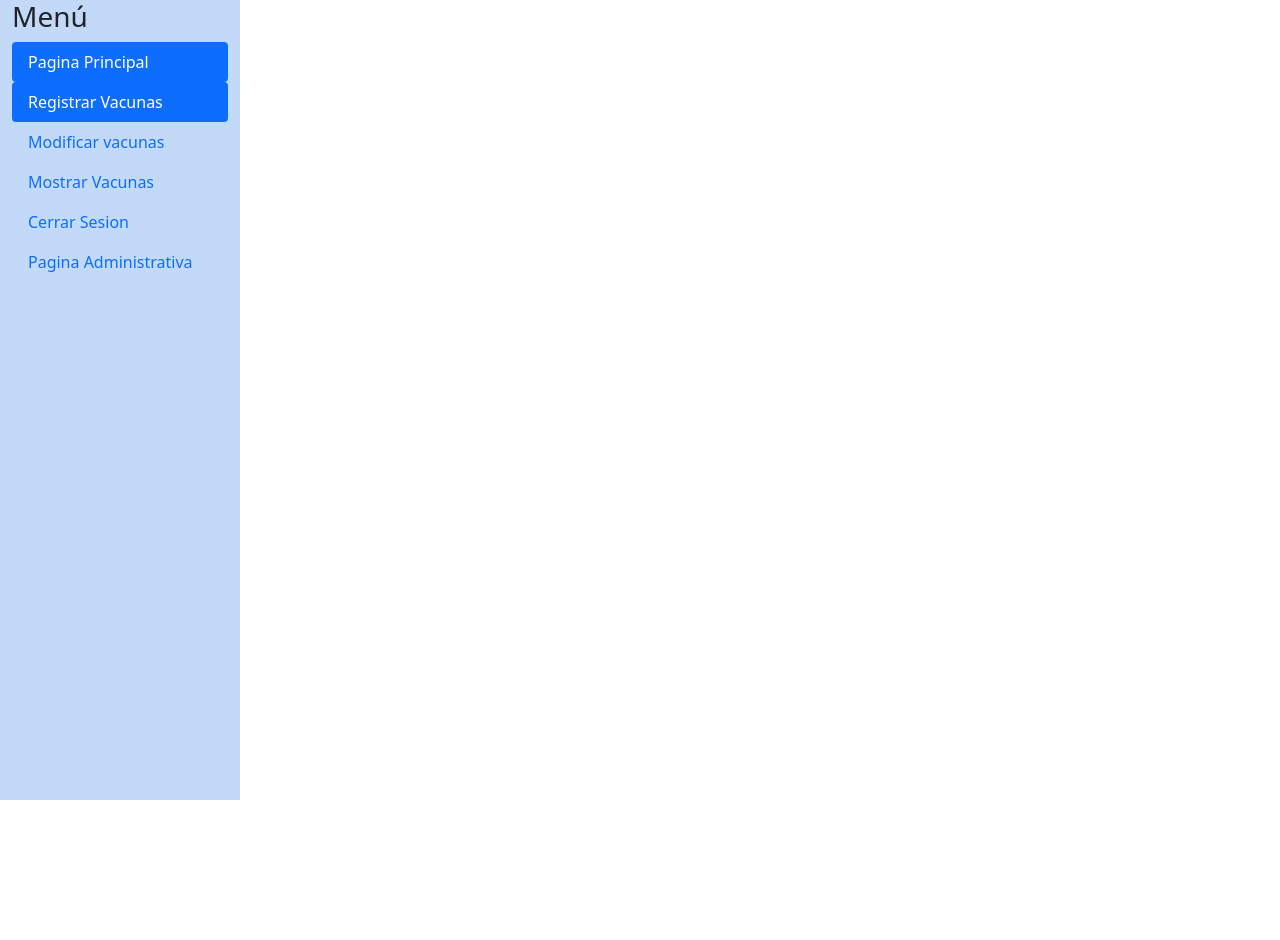
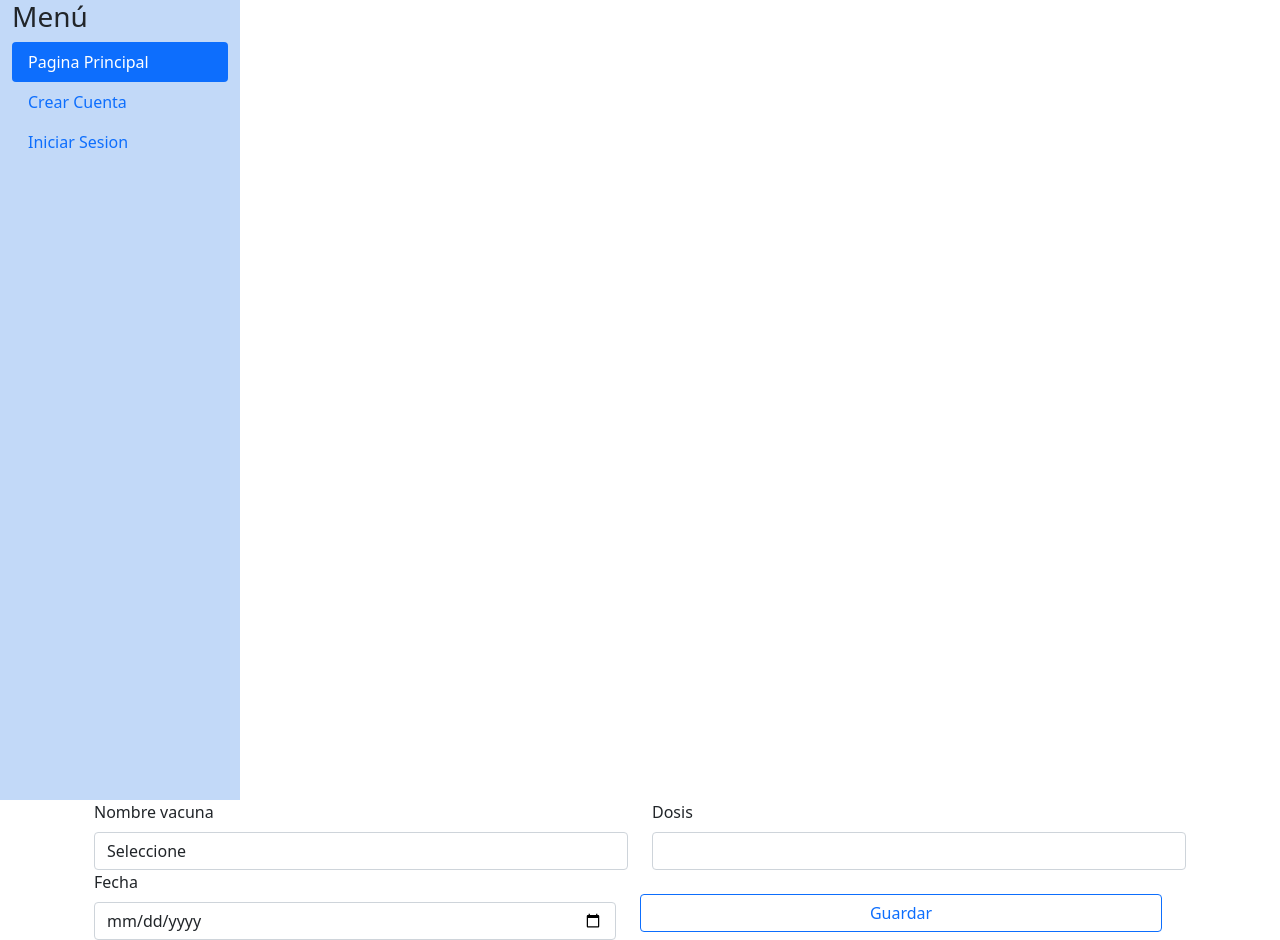
Before and after one commit to wild320/vacunaClientReact, a React app: page /RegistrarVacunas in a window 1280 px wide. Before the commit the page ends 800 px from the top, so only its background shows below. Built offline with nearby package versions, Linux system fonts and the light colour scheme.

Commit message:
Registrar vacuna

```diff
--- a/src/components/Formularios/MostrarVacunasCard.js
+++ b/src/components/Formularios/MostrarVacunasCard.js
@@ -1,10 +1,11 @@
 import React from 'react'
-import { Table } from 'react-bootstrap'
+import { Container, Table } from 'react-bootstrap'
 
 
 function MostrarVacunasCard() {
     return (
-      <Table striped bordered hover variant="dark">
+      <Container>
+         <Table striped bordered hover variant="dark">
         <thead>
         <tr>
           <th scope="col">#</th>
@@ -35,6 +36,9 @@ function MostrarVacunasCard() {
       </tbody>
 
 </Table>
+
+      </Container>
+
     )
 }
 
--- a/src/components/Formularios/RegistrarVacunasForm.js
+++ b/src/components/Formularios/RegistrarVacunasForm.js
@@ -1,17 +1,15 @@
 import React from 'react'
-import {Form} from "react-bootstrap"
+import { Form, Row, Col, Button, Container } from "react-bootstrap";
 
 function RegistrarVacunasForm() {
-
-    return (
-
-            <Form class="container" action="#" method="post" target="_blank">
-            <Form.Label for="date">fecha</Form.Label>
-            <Form.Control   type="date" name="date" id="date">
-                </Form.Control>
-
-            <Form.Label for="nombrevacuna">Nombre de la vacuna</Form.Label>
-            <Form.Select  name="nombrevacuna" id="nombrevacuna">
+  return (
+    <Container >
+      <Form >
+        <Row>
+          <Col md="6" xs="12">
+            <Form.Group controlId="Nombrevacuna">
+              <Form.Label>Nombre vacuna</Form.Label>
+              <Form.Control as="select" type="select">
                 <option value="">Seleccione</option>
                 <option value="1">Tuberculosis BCG</option>
                 <option value="2">Hepatitis B</option>
@@ -26,21 +24,38 @@ function RegistrarVacunasForm() {
                 <option value="11">Hepatitis A</option>
                 <option value="12">Difteria-Tosferina-Tétano</option>
                 <option value="13">Covid-19</option>
-            </Form.Select>
+              </Form.Control>
 
-            <Form.Label for="dosis">dosis</Form.Label>
-            <Form.Select name="dosis" id="dosis">
-                <option value="">Seleccione</option>
-                <option value="1">primera</option>
-                <option value="2">segunda</option>
-                <option value="3">tercera</option>
-                <option value="4">cuarta</option>
-            </Form.Select>
+            </Form.Group>
+          </Col>
+          <Col md="6" xs="12">
+            <Form.Group controlId="Dosis">
+              <Form.Label>Dosis</Form.Label>
+              <Form.Control type="number" min="0" max="4" />
 
-            <Form.Control  type="submit" value="Guardar" className="mt-3"></Form.Control>
-        </Form>
 
-    )
+            </Form.Group>
+          </Col>
+          <Row>
+            <Col md="6" xs="12">
+              <Form.Group className="margen-t margen-b" controlId="fecha">
+                <Form.Label>Fecha</Form.Label>
+                <Form.Control type="date"></Form.Control>
+              </Form.Group>
+            </Col>
+
+            <Col md="6" xs="12">
+            <div className="d-grid gap-2 mt-4">
+              <Button type="submit" variant="outline-primary"  >Guardar</Button>
+              </div>
+            </Col>
+          </Row>
+       </Row>
+
+      </Form>
+    </Container>
+
+  )
 }
 
 export default RegistrarVacunasForm
--- a/src/layouts/Navegacion.js
+++ b/src/layouts/Navegacion.js
@@ -5,7 +5,7 @@ import { NavLink } from 'react-router-dom';
 import { cerrarSesion } from '../connection/helpers/autenticacionAcciones'
 
 function Navegacion() {
-    const conectado =true//useSelector(state => state.auth.conectado)
+    const conectado =useSelector(state => state.auth.conectado)
     const usuario = useSelector(state => state.auth.usuario)
     const dispatch = useDispatch()
 
@@ -16,20 +16,22 @@ function Navegacion() {
                 <h3>Menú</h3>
                 <Nav.Link href="/" >Pagina Principal</Nav.Link>
                 {conectado &&
-                    <Nav.Link eventKey="link-3" as={NavLink} to={'/RegistrarVacunas'} >Registrar Vacunas</Nav.Link>
+                    <Nav.Link eventKey="link-5" as={NavLink} to={'/MostrarVacunas'} >Mostrar Vacunas</Nav.Link>
+
+
                     }
                 {!conectado ? (
                     <React.Fragment>
                         <Nav.Link eventKey="link-1" as={NavLink} to={'/CrearCuenta'} >Crear Cuenta</Nav.Link>
                         <Nav.Link eventKey="link-2" as={NavLink} to={'/IniciarSesion'} >Iniciar Sesion</Nav.Link>
+
                     </React.Fragment>
                     ) : (
                         <React.Fragment>
+                            <Nav.Link eventKey="link-3" as={NavLink} to={'/RegistrarVacunas'} >Registrar Vacunas</Nav.Link>
                             <Nav.Link eventKey="link-4" as={NavLink} to={'/ModificarVacunas'} >Modificar vacunas</Nav.Link>
-                            <Nav.Link eventKey="link-5" as={NavLink} to={'/MostrarVacunas'} >Mostrar Vacunas</Nav.Link>
                             <Nav.Link title={usuario.sub} onClick={() => dispatch(cerrarSesion)} eventKey="link-6" as={NavLink} to={'/CerrarSesion'} >Cerrar Sesion</Nav.Link>
-                            <Nav.Link eventKey="link-6
-                            7" as={NavLink} to={'/PaginaAdministrativa'} >Pagina Administrativa</Nav.Link>
+                            <Nav.Link eventKey="link-7" as={NavLink} to={'/PaginaAdministrativa'} >Pagina Administrativa</Nav.Link>
                         </React.Fragment>
                     )}
             </Container>
--- a/src/styles/index.css
+++ b/src/styles/index.css
@@ -17,11 +17,3 @@ code {
   height:100vh;
   background-color: rgba(104, 162, 238, 0.404);
 }
-.cuerpo {
-  background-color:aqua;
-
-
-
-
-
-}
```
Also changed, not shown: src/pages/RegistrarVacunas.js (+6 -5 lines).
